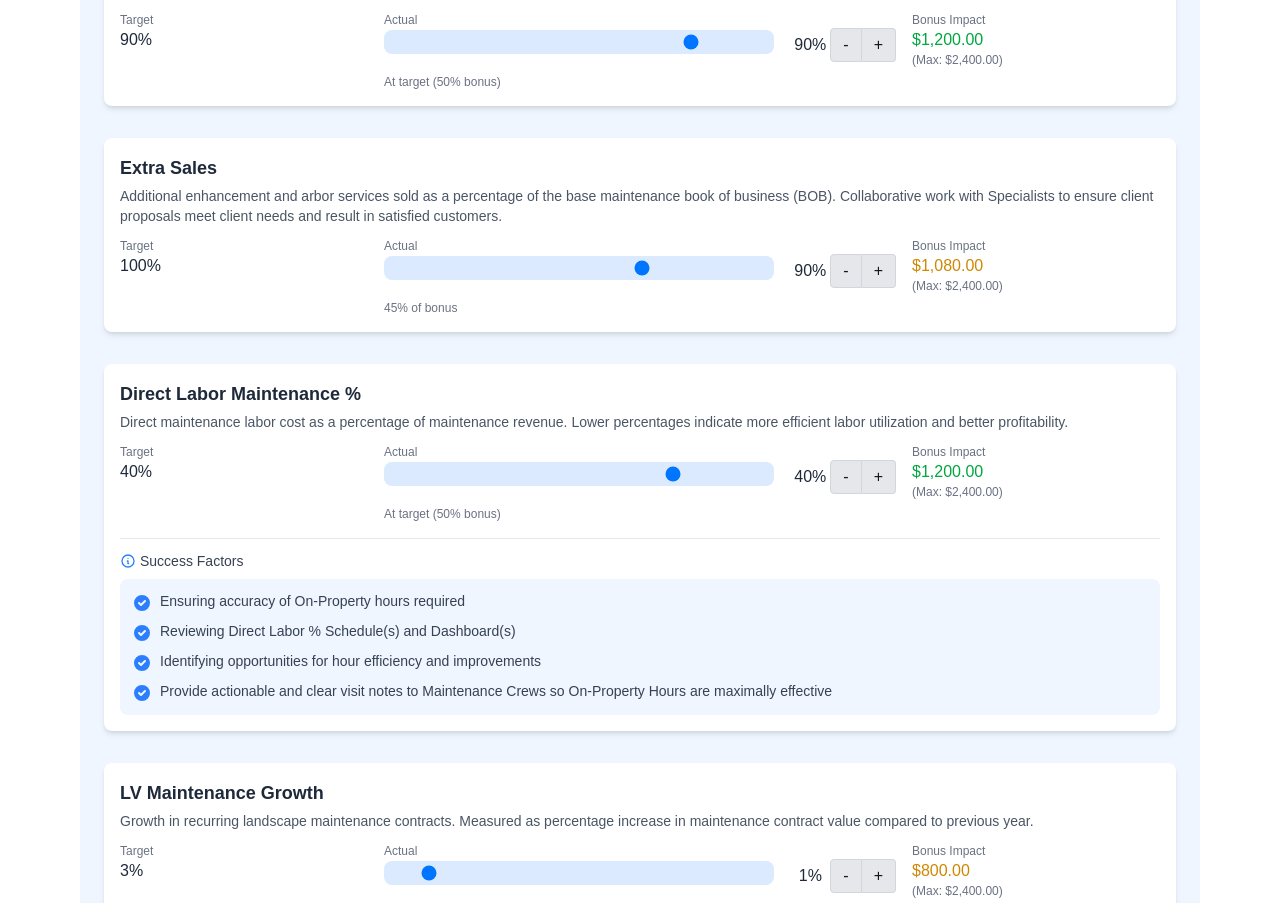
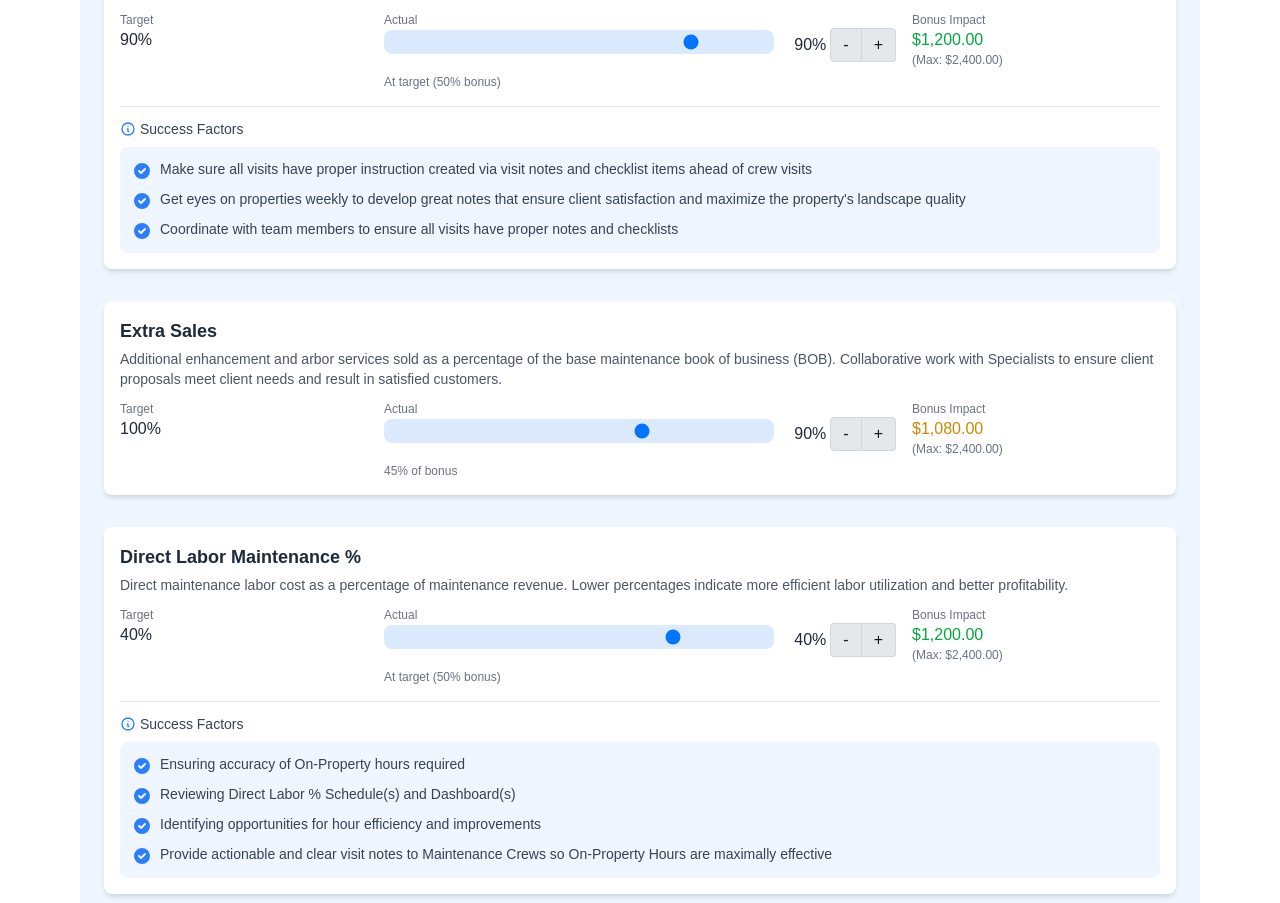
Before and after one commit to TyMurrayELM/KPI-Dashboard, a Next.js app: page / in a window 1280 px wide. Shown: the part 986-1889 px from the top of the page. Built offline with nearby package versions, Linux system fonts and the light colour scheme.

Commit message:
Added more success factor notes

```diff
--- a/src/components/KPIDashboard.jsx
+++ b/src/components/KPIDashboard.jsx
@@ -49,7 +49,12 @@ const KPIDashboard = () => {
           name: 'Visit Note Creation',
           description: 'Percentage of weekly maintenance visits with quality visit notes provided for crew instruction. Thorough documentation ensures consistent service quality and helps address client concerns proactively.',
           target: 90,
-          actual: 90
+          actual: 90,
+          successFactors: [
+            "Make sure all visits have proper instruction created via visit notes and checklist items ahead of crew visits",
+            "Get eyes on properties weekly to develop great notes that ensure client satisfaction and maximize the property's landscape quality",
+            "Coordinate with team members to ensure all visits have proper notes and checklists"
+          ]
         },
         {
           name: 'Extra Sales',
@@ -105,7 +110,12 @@ const KPIDashboard = () => {
           name: 'Visit Note Creation',
           description: 'Percentage of weekly maintenance visits with quality visit notes provided for crew instruction. Thorough documentation ensures consistent service quality and helps address client concerns proactively.',
           target: 90,
-          actual: 90
+          actual: 90,
+          successFactors: [
+            "Make sure all visits have proper instruction created via visit notes and checklist items ahead of crew visits",
+            "Get eyes on properties weekly to develop great notes that ensure client satisfaction and maximize the property's landscape quality",
+            "Coordinate with team members to ensure all visits have proper notes and checklists"
+          ]
         },
         {
           name: 'Extra Sales',
@@ -149,7 +159,12 @@ const KPIDashboard = () => {
           name: 'Visit Note Creation',
           description: 'Percentage of weekly maintenance visits with quality visit notes provided for crew instruction. Thorough documentation ensures consistent service quality and helps address client concerns proactively.',
           target: 90,
-          actual: 90
+          actual: 90,
+          successFactors: [
+            "Make sure all visits have proper instruction created via visit notes and checklist items ahead of crew visits",
+            "Get eyes on properties weekly to develop great notes that ensure client satisfaction and maximize the property's landscape quality",
+            "Coordinate with team members to ensure all visits have proper notes and checklists"
+          ]
         },
         {
           name: 'Extra Sales',
@@ -186,7 +201,12 @@ const KPIDashboard = () => {
           name: 'Visit Note Creation',
           description: 'Percentage of weekly maintenance visits with quality visit notes provided for crew instruction. Thorough documentation ensures consistent service quality and helps address client concerns proactively.',
           target: 90,
-          actual: 90
+          actual: 90,
+          successFactors: [
+            "Make sure all visits have proper instruction created via visit notes and checklist items ahead of crew visits",
+            "Get eyes on properties weekly to develop great notes that ensure client satisfaction and maximize the property's landscape quality",
+            "Coordinate with team members to ensure all visits have proper notes and checklists"
+          ]
         },
         {
           name: 'Extra Sales',
```
